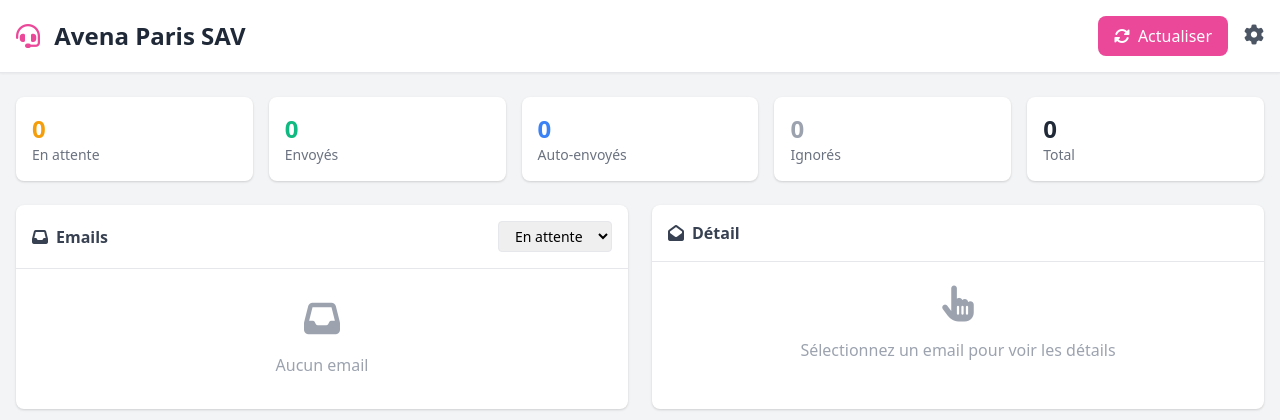
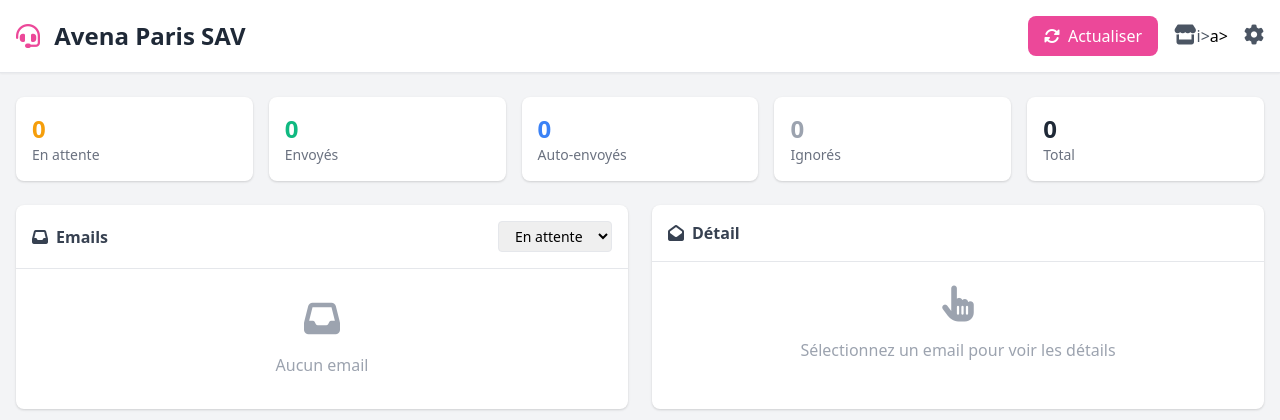
Before and after one commit to avenaparisshop/avena-sav-app, a Flask app: page / in a window 1280 px wide. Shown: the top 420 px of the page. Run offline with Flask 3, Linux system fonts and the light colour scheme; data that the repository does not hold is empty.

Commit message:
Add Shops button to dashboard header

```diff
--- a/templates/dashboard.html
+++ b/templates/dashboard.html
@@ -31,6 +31,9 @@
                     <i class="fas fa-sync-alt mr-2"></i>
                     Actualiser
                 </button>
+                                <a href="/stores" class="text-gray-600 hover:text-gray-800 mr-2" title="Shops connectés">
+                                                        <i class="fas fa-store text-xl"></i>i>
+                                </a>a>
                 <a href="/settings" class="text-gray-600 hover:text-gray-800">
                     <i class="fas fa-cog text-xl"></i>
                 </a>
```
